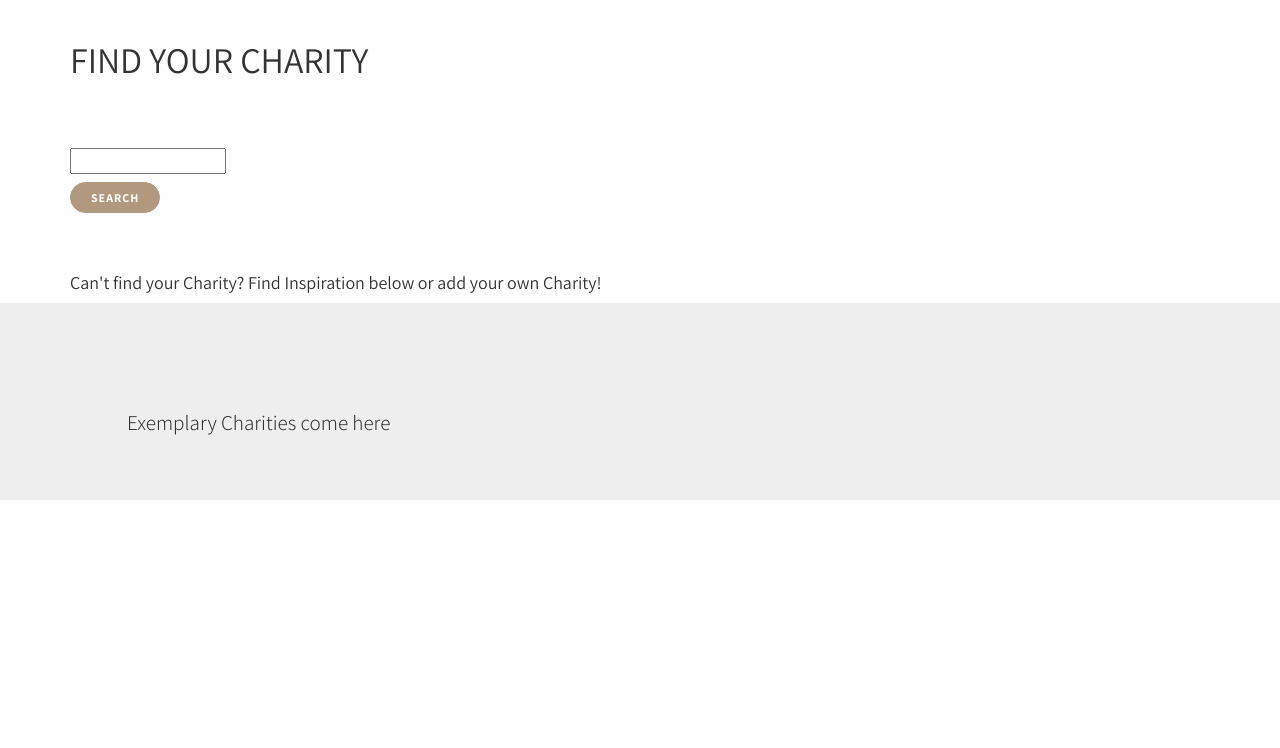
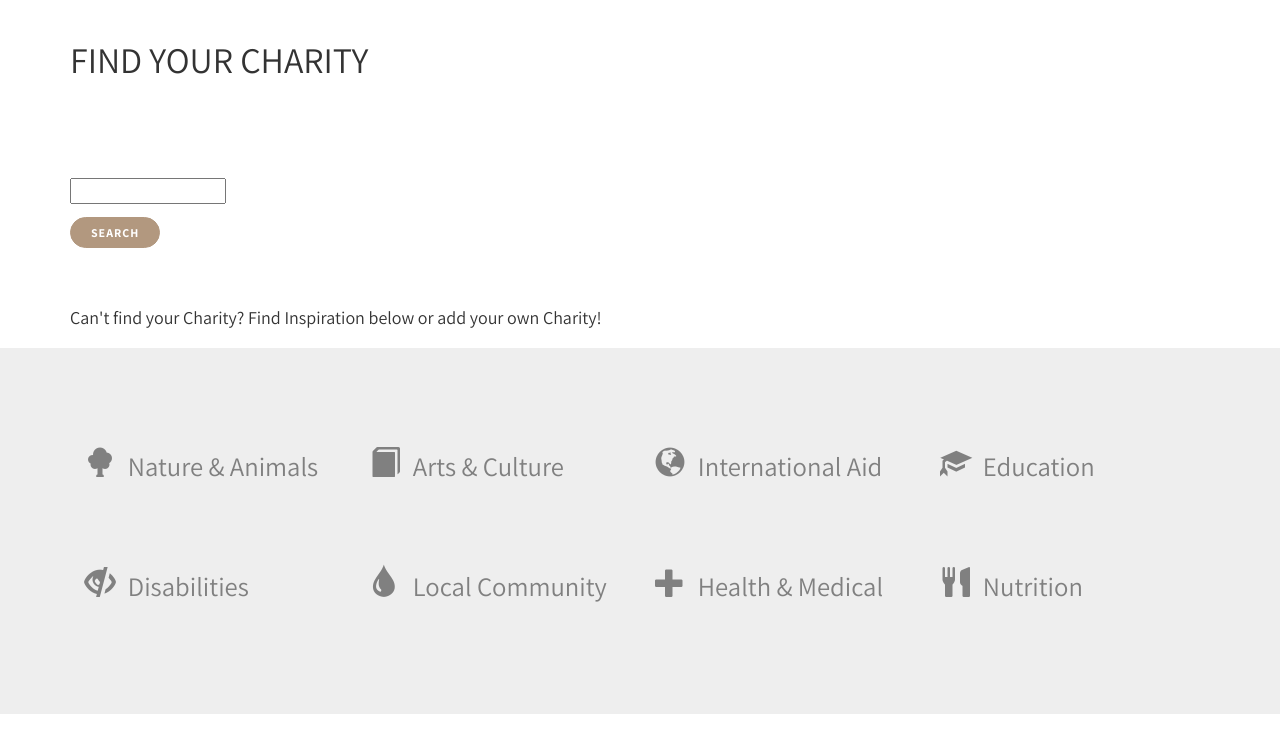
Before and after one commit to janooosh/doing-good-with-bad-habbits, a Flask app: template templates/charityPage.html in a window 1280 px wide. Shown: the part 52-800 px from the top of the page. Run offline with Flask 2, Linux system fonts and the light colour scheme; the template is opened without the code that fills it, so the values that code supplies are empty; some libraries are stand-ins or nearby versions.

Commit message:
Charity Changes

```diff
--- a/templates/charityPage.css
+++ b/templates/charityPage.css
@@ -28,7 +28,7 @@ p {
     padding-left:0;
 }
 
-#button1 {
+#btt {
     border-radius: 20px;
     border: 1px solid #B2987F;
     background-color: #B2987F;
@@ -41,3 +41,12 @@ p {
     transition: transform 80ms ease-in;
 
 }
+
+.glyphicon {
+    font-size: 30px;
+    color: #808080;
+}
+
+big {
+    color: grey;
+}
--- a/templates/charityPage.html
+++ b/templates/charityPage.html
@@ -3,16 +3,18 @@
 
 <head>
     <meta charset="UTF-8">
-    <title>File Upload Page</title>
+    <title>Charity Page</title>
 
     <link rel="stylesheet" type="text/css" href="https://maxcdn.bootstrapcdn.com/bootstrap/3.3.7/css/bootstrap.min.css">
 
     <link rel="stylesheet" type="text/css"
         href="https://stackpath.bootstrapcdn.com/font-awesome/4.7.0/css/font-awesome.min.css">
 
-    <link rel="stylesheet" type="text/css" href="FileUpload.css">
+    <link rel="stylesheet" type="text/css" href="CharityPage.css">
 
     <link href="https://fonts.googleapis.com/css?family=Assistant:300,400,700&display=swap" rel="stylesheet">
+
+    <link rel="stylesheet" href="https://stackpath.bootstrapcdn.com/font-awesome/4.7.0/css/font-awesome.min.css">
 
 </head>
 
@@ -59,7 +61,7 @@
     <div class="container">
         <div class="row">
             <div class="col-md-0"></div>
-            <div id="content" class="col-lg-8" style="margin-bottom: 50px;">
+            <div id="content" class="col-lg-8" style="margin-bottom: 80px;">
                 <h1>FIND YOUR CHARITY</h1>
             </div>
             <div class="col-md-4"></div>
@@ -69,8 +71,8 @@
 
  <!--Search-->
     <div class="row">
-        <div class="col-md-12">
-            <form class="navbar-form navbar-center" style="padding-left:0" class="form-control" role="search" id="searchbar" style="margin-bottom: 20px;">
+        <div class="col-md-12" style="margin-bottom: 5px;">
+            <form class="navbar-form navbar-center" style="padding-left:0" class="form-control" role="search" id="searchbar">
             <input type="text" class="search-query" placeholder=" ">
             </form>
         </div>
@@ -87,7 +89,7 @@
     </div>
 
     <div class="row">
-        <div class="col-md-8">
+        <div class="col-md-8" style="margin-bottom:10px">
         <div id="morecharities">
             <h4>Can't find your Charity? Find Inspiration below or add your own Charity!</h4>
          </div>
@@ -96,10 +98,49 @@
     </div>
     </div>
 
-    <div class="jumbotron jumbotron-fluid">
-        <div class="container">
-          <p class="lead">Exemplary Charities come here</p>
+    <div id="iconJumbotron" class="jumbotron jumbotron-fluid">
+        <div class="container" style="height: 270px";>
+                <div class="col-md-3" style="margin-top: 50px">
+                <span class="glyphicon glyphicon-tree-deciduous"></span>
+                <big style="padding-left:10px; font-size:20pt" >Nature & Animals</big>
+                </div>
+
+                <div class="col-md-3" style="margin-top: 50px">
+                <span class="glyphicon glyphicon-book" aria-hidden="true"></span>
+                <big style="padding-left:10px; font-size:20pt;" >Arts & Culture</big>
+                </div>
+
+                <div class="col-md-3" style="margin-top: 50px">
+                <span class="glyphicon glyphicon-globe" aria-hidden="true"></span>
+                <big style="padding-left:10px; font-size:20pt;" >International Aid</big>
+                </div>
+
+                <div class="col-md-3" style="margin-top: 50px">
+                <span class="glyphicon glyphicon-education" aria-hidden="true"></span>
+                <big style="padding-left:10px; font-size:20pt;" >Education</big>
+                </div>
+
+                <div class="col-md-3" style="margin-top: 80px">
+                <span class="glyphicon glyphicon-eye-close" aria-hidden="true"></span>
+                <big style="padding-left:10px; font-size:20pt;" >Disabilities</big>
+                </div>
+
+                <div class="col-md-3" style="margin-top: 80px">
+                <span class="glyphicon glyphicon-tint" aria-hidden="true"></span>
+                <big style="padding-left:10px; font-size:20pt;" >Local Community</big>
+                </div>
+
+                <div class="col-md-3" style="margin-top: 80px">
+                <span class="glyphicon glyphicon-plus" aria-hidden="true"></span>
+                <big style="padding-left:10px; font-size:20pt;" >Health & Medical</big>
+                </div>
+
+                <div class="col-md-3" style="margin-top: 80px">
+                <span class="glyphicon glyphicon-cutlery" aria-hidden="true"></span>
+                <big style="padding-left:10px; font-size:20pt;" >Nutrition</big>
+                </div>
         </div>
+
     </div>
 
 
```
